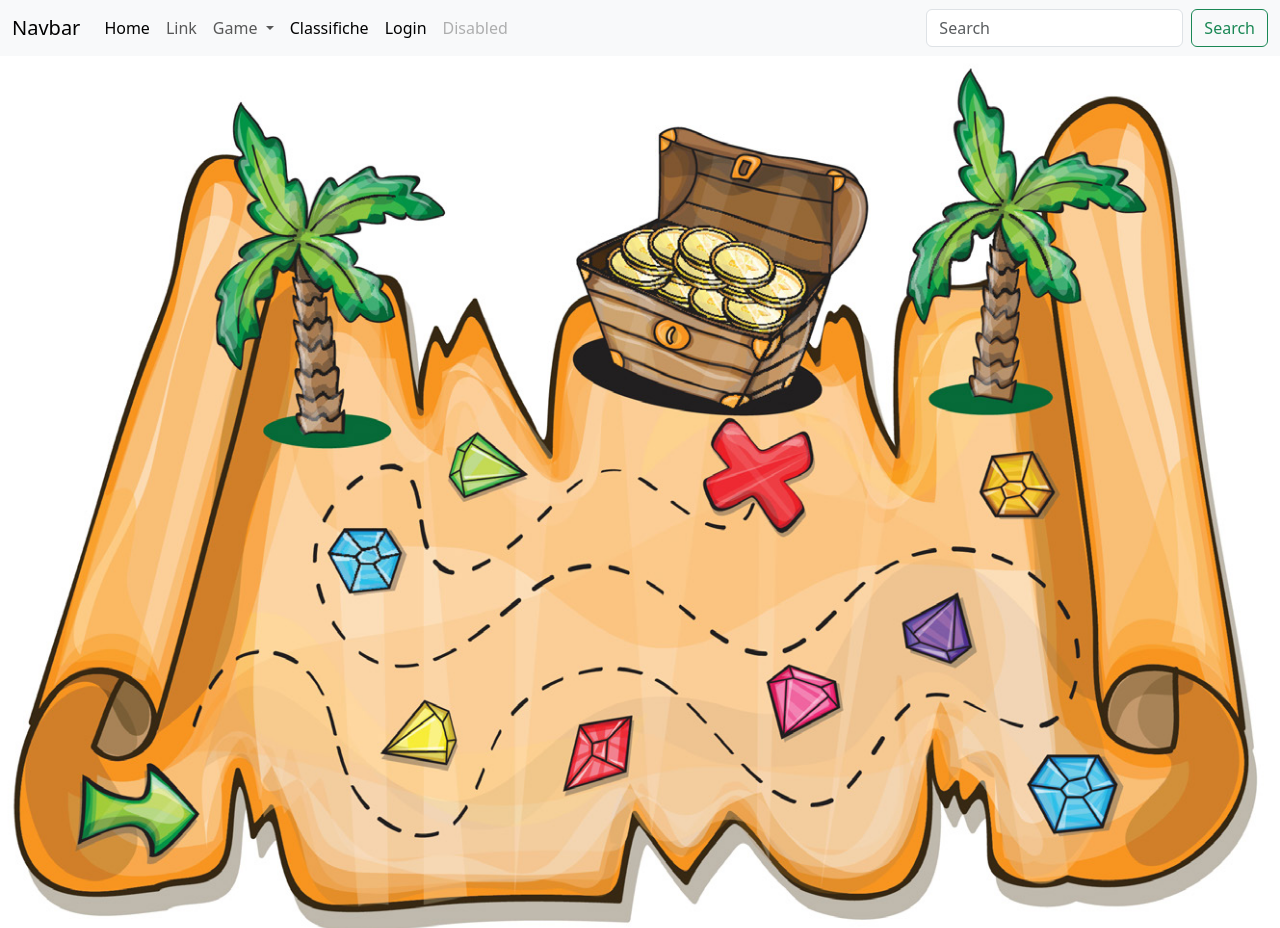
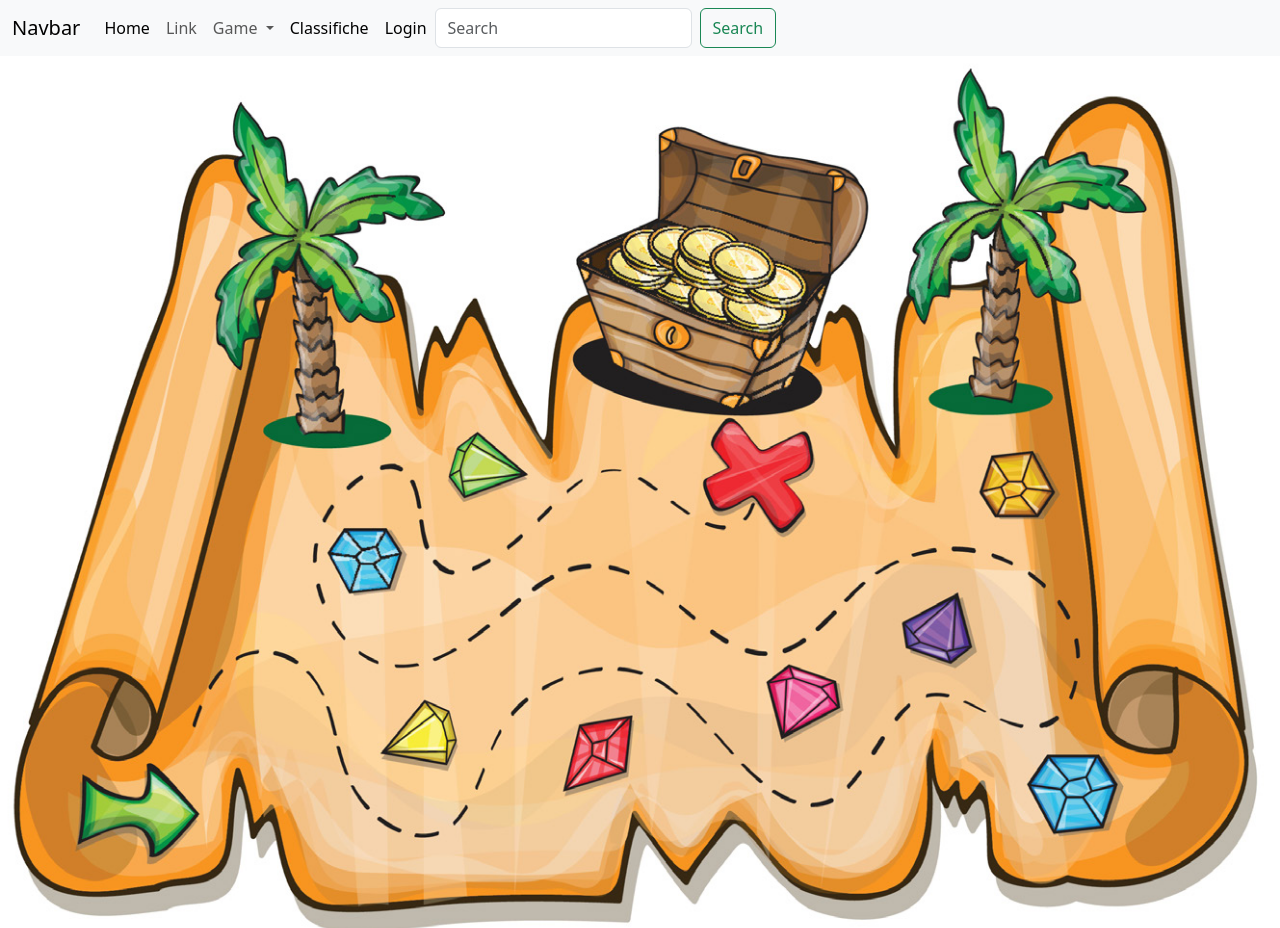
Before and after one commit to GabrielSaltarelli/cacciaaltesoro, a website: page index.html in a window 1280 px wide. Shown: the top 928 px of the page. Drawn offline with nearby package versions, Linux system fonts and the light colour scheme.

Commit message:
Update index.html

```diff
--- a/index.html
+++ b/index.html
@@ -36,10 +36,6 @@
        <li class="nav-item">
           <a class="nav-link active" aria-current="page" href="#">Login</a>
         </li>
-        <li class="nav-item">
-          <a class="nav-link disabled" aria-disabled="true">Disabled</a>
-        </li>
-      </ul>
       <form class="d-flex" role="search">
         <input class="form-control me-2" type="search" placeholder="Search" aria-label="Search">
         <button class="btn btn-outline-success" type="submit">Search</button>
```
